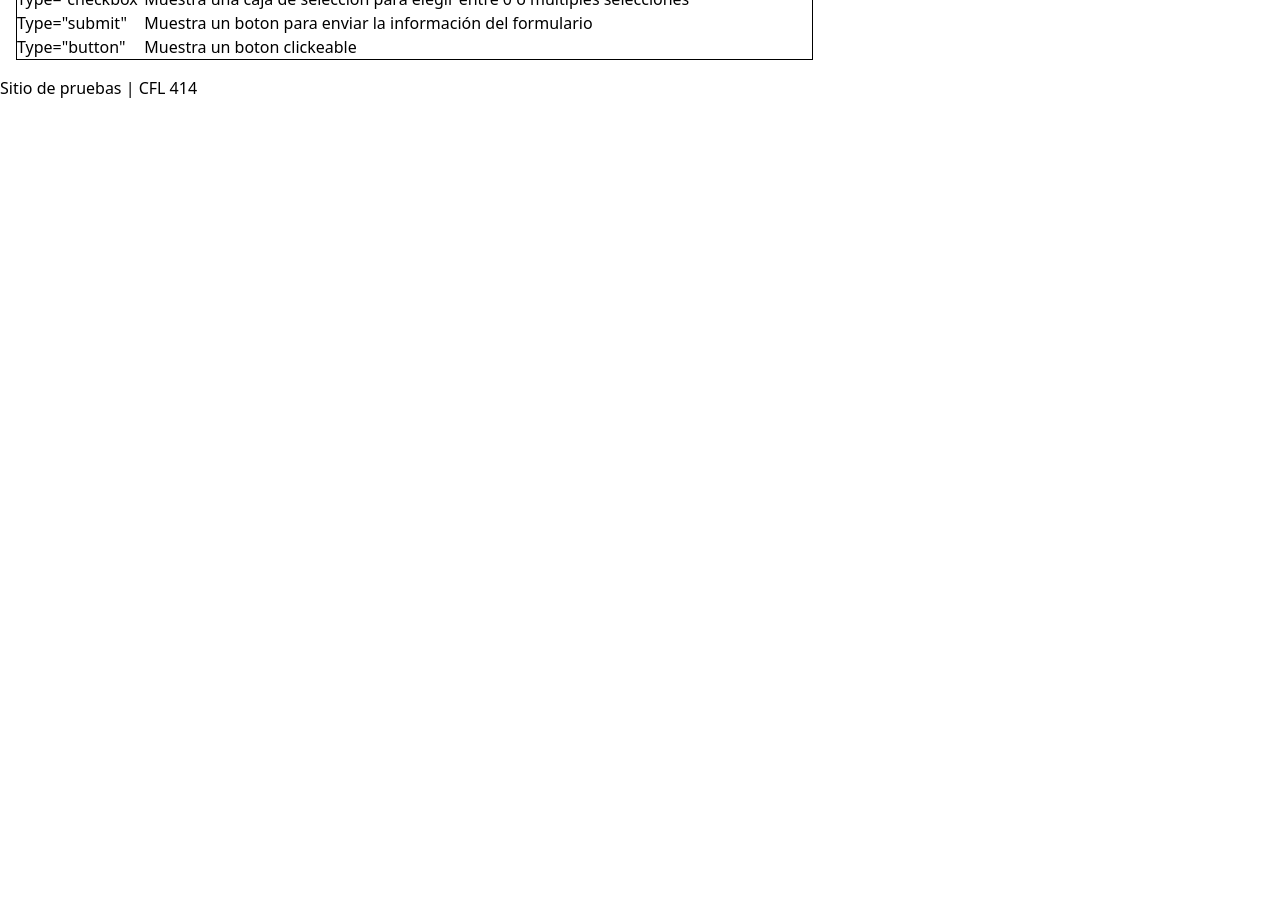
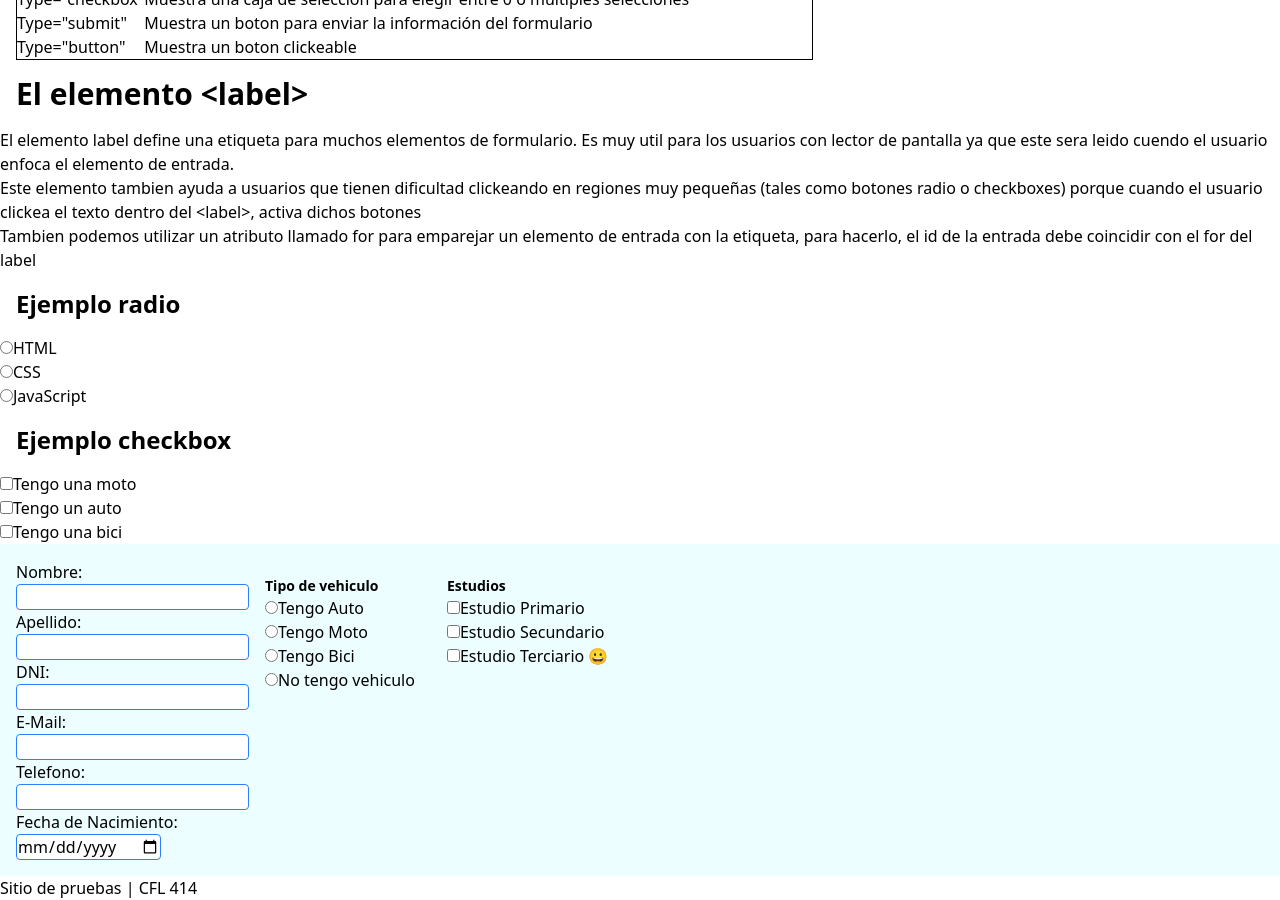
Before and after one commit to souprismatienda-lang/dev.cfl.ejercicio, a React (Vite) app: page /claseform in a window 1280 px wide. Shown: the part 700-1600 px from the top of the page. Before the commit the page ends 800 px from the top, so only its background shows below. Built offline with nearby package versions, Linux system fonts and the light colour scheme.

Commit message:
Vimos Hooks, useState

```diff
--- a/src/componentes/claseform.jsx
+++ b/src/componentes/claseform.jsx
@@ -1,3 +1,5 @@
+// Componenete
+import Formulario from "./formulario"
 export default function ClaseForm() {
     return (
     <>
@@ -43,6 +45,33 @@ export default function ClaseForm() {
             <td>Muestra un boton clickeable</td>
         </tr>
     </table>
+    <h2 className="m-4 text-3xl font-bold">El elemento &lt;label&gt;</h2>
+            <p>El elemento label define una etiqueta para muchos elementos de formulario. Es muy util para los usuarios con lector de pantalla ya que este sera leido cuendo el usuario enfoca el elemento de entrada.</p>
+            <p>Este elemento tambien ayuda a usuarios que tienen dificultad clickeando en regiones muy pequeñas (tales como botones radio o checkboxes) porque cuando el usuario clickea el texto dentro del &lt;label&gt;, activa dichos botones</p>
+            <p>Tambien podemos utilizar un atributo llamado for para emparejar un elemento de entrada con la etiqueta, para hacerlo, el id de la entrada debe coincidir con el for del label</p>
+            <div>
+                <h3 className="m-4 text-2xl font-bold">Ejemplo radio</h3>
+                <div className="radios">
+                    <form>
+                        <input type="radio" id="html" name="leng_fav" value="HTML" />
+                        <label for="html">HTML</label><br/>
+                        <input type="radio" id="css" name="leng_fav" value="CSS" />
+                        <label for="css">CSS</label><br/>
+                        <input type="radio" id="javascript" name="leng_fav" value="JavaScript" />
+                        <label for="javascript">JavaScript</label>
+                    </form>
+                    <h3 className="m-4 text-2xl font-bold">Ejemplo checkbox</h3>
+                    <form>
+                        <input type="checkbox" id="vehiculo1" name="vehiculo1" value="Moto" />
+                        <label for="vehiculo1">Tengo una moto</label><br/>
+                        <input type="checkbox" id="vehiculo2" name="vehiculo2" value="Auto" />
+                        <label for="vehiculo2">Tengo un auto</label><br/>
+                        <input type="checkbox" id="vehiculo3" name="vehiculo3" value="Bici" />
+                        <label for="vehiculo3">Tengo una bici</label><br/>
+                    </form>
+                </div>
+            </div>
+    <Formulario />
     </>
     )
 }
--- a/src/componentes/formulario.jsx
+++ b/src/componentes/formulario.jsx
@@ -0,0 +1,41 @@
+export default function Formulario(){
+    return(
+        <form className="bg-cyan-50 p-4 flex flex-col md:flex-row">
+            <div className="[&>input]:border-1 [&>input]:border-blue-500 [&>input]:bg-white [&>input]:rounded-sm">
+                <label for="fnombre">Nombre:</label><br/>
+                <input type="text" name="fnombre" id="fnombre" /><br/>
+                <label for="fapellido">Apellido:</label><br/>
+                <input type="text" name="fapellido" id="fapellido" /><br/>
+                <label for="fdni">DNI:</label><br/>
+                <input type="text" name="fdni" id="fdni" /><br/>
+                <label for="fmail">E-Mail:</label><br/>
+                <input type="text" name="fmail" id="fmail" /><br/>
+                <label for="ftelefono">Telefono:</label><br/>
+                <input type="text" name="ftelefono" id="ftelefono" /><br/>
+                {/*<label>El type="date" nos muestra un calendario que varia según el navegador</label>*/}
+                <label for="fnac">Fecha de Nacimiento:</label><br/>
+                <input type="date" name="fnac" id="fnac" /><br/>
+            </div>
+            <div className="formradios m-4">
+                <p className="font-bold text-sm">Tipo de vehiculo</p>
+                <input type="radio" name="fvehiculo" id="fauto" value="Auto" />
+                <label for="fvehiculo">Tengo Auto</label><br/>
+                <input type="radio" name="fvehiculo" id="fmoto" value="Moto" />
+                <label for="fvehiculo">Tengo Moto</label><br/>
+                <input type="radio" name="fvehiculo" id="fbici" value="Bici" />
+                <label for="fvehiculo">Tengo Bici</label><br/>
+                <input type="radio" name="fvehiculo" id="fnote" value="No Tengo" />
+                <label for="fvehiculo">No tengo vehiculo</label><br/>
+            </div>
+            <div className="formcheckbox m-4">
+                <p className=" font-bold text-sm">Estudios</p>
+                <input type="checkbox" name="festudio1" id="festudio1" value="Primario" />
+                <label for="festudio1">Estudio Primario</label><br/>
+                <input type="checkbox" name="festudio2" id="festudio2" value="Secundario" />
+                <label for="festudio2">Estudio Secundario</label><br/>
+                <input type="checkbox" name="festudio3" id="festudio3" value="Terciario" />
+                <label for="festudio3">Estudio Terciario 😀</label><br/>
+            </div>
+        </form>
+    )
+}
--- /dev/null
+++ b/src/componentes/hooks.jsx
@@ -0,0 +1,30 @@
+import { useState } from "react";
+import FuncionUseState from "./usestate";
+
+export default function Hooks(){
+    const [nombre, setNombre] = useState("Yesica");
+    return(
+        <div className="Contenido [&>p]:m-3 [&>h1,h2]:m-4 [&>h1,h2]:font-bold">
+            <h1>React Hooks</h1>
+            <p>Los ganchos (Hooks) permiten a los componentes funcionales, acceder al estado y otras propiedades sin la utilización de clases.<br/>Proveen una API mas directa a conceptos de React como props, states, context, entre otros.</p>
+            <p>Son en definitiva funciones que permiten entre "enganchar a propiedades de React desde componentes funcionales".</p>
+
+            <h2>Ejemplo:</h2>
+            <div className="p-6">
+                <p>Hola, mi nombre es: {nombre}</p>
+                <button type="button" onClick={() => setNombre("Carla")}>Cambiar nombre</button>
+            </div>
+            <p>Se deben importar los Hooks desde React.</p>
+
+            <h2>Reglas de Hooks</h2>
+            <p>Hay 3 reglas para los Hooks:
+                <ul>
+                    <li>Solo pueden ser llamados dentro de componentes funcionales.</li>
+                    <li>Solo pueden ser llamados en el nivel superior de un componente.</li>
+                    <li>No pueden ser condicionales.</li>
+                </ul>
+            </p>
+            <FuncionUseState/>
+        </div>
+    )
+}
--- a/src/componentes/objetos.jsx
+++ b/src/componentes/objetos.jsx
@@ -79,6 +79,8 @@ export default function Objetos() {
                 <p id="informacion"></p>
             </div>
         </div>
+        <h1>Pagina de inicio</h1>
+        <a href="./claseform">Link a clase formulario</a>
         </>
     )
 }
--- /dev/null
+++ b/src/componentes/usestate.jsx
@@ -0,0 +1,28 @@
+import { useState } from "react";
+
+export default function FuncionUseState(){
+    return(
+        <div className="Contenido [&>p]:m-3 [&>h1,h2]:m-4 [&>h1,h2]:font-bold">
+            <h2>Hook useState</h2>
+            <p>Este Hook se utiliza para mantener un seguimiento del estado de la aplicación.<br/>Los estados generalmente se refieren a datos o propiedades de la aplicación que necesitan ser monitoreados.</p>
+            <p>El primer paso es importarlo desde React; import &#123;useState&#125; from 'react'</p>
+            <p>Luego inicializamos nuestro estado invocando a useState en nuestro componente funcional. useState acepta un estado inicial y retorna 2 valores:
+                <ul>
+                    <li>El estado actual.</li>
+                    <li>Una función que actualiza el estado.</li>
+                </ul>
+            </p>
+
+            <h2>Ejemplo:</h2>
+            <code>
+                import &#123;useState&#125; from 'react';<br/>
+                function ColorFavorito()&#123;<br/>
+                    const [color, setColor] = useState("Azul");
+                &#125;
+            </code>
+
+            <p>El primer valor, color es nuestro estado actual, el segundo valor, setColor, es la función que se utiliza para actualizar nuestro estado. Estos nombres son variables que pueden llevar el nombre que quieran.</p>
+            <p>Por último establecems el estado inicial a "Azul" con la llamada a useState()</p>
+        </div>
+    )
+}
--- a/src/main.jsx
+++ b/src/main.jsx
@@ -12,6 +12,7 @@ import Header from './componentes/Header'
 import Footer from './componentes/footer'
 import ClaseForm from './componentes/claseform'
 import Pruebas from './componentes/prueba'
+import Hooks from './componentes/hooks'
 
 const router = createBrowserRouter ([
   {
@@ -25,6 +26,10 @@ const router = createBrowserRouter ([
   {
     path: "/prueba",
     Component: Pruebas
+  },
+  {
+    path: "hooks",
+    Component: Hooks
   }
 ]);
 
```
